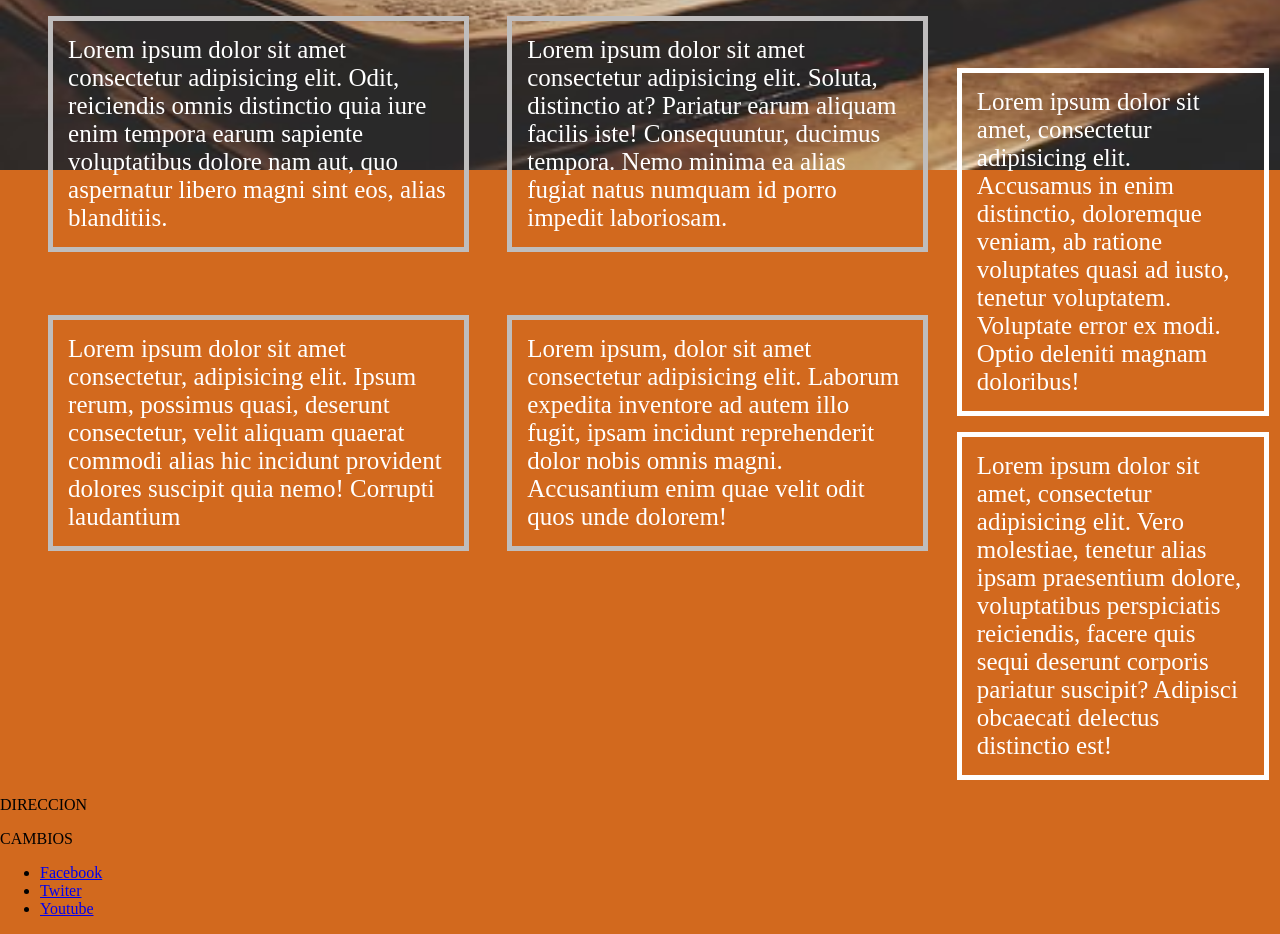
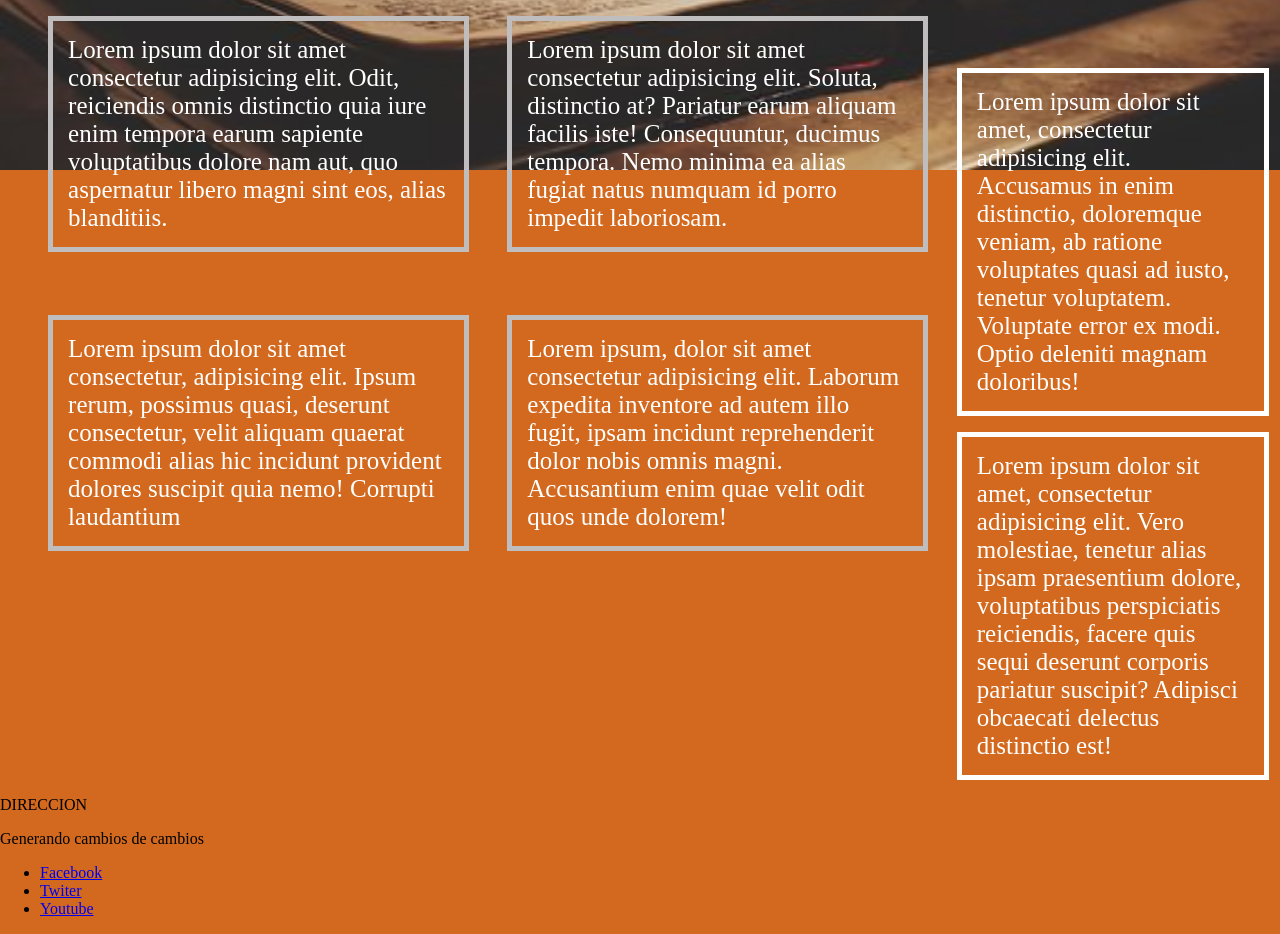
Before and after one commit to erickver/cursFront, a plain HTML site: page index.html in a window 1280 px wide. Shown: the part 708-1642 px from the top of the page. Drawn offline with Linux system fonts and the light colour scheme.

Commit message:
Cambio de footer

```diff
--- a/index.html
+++ b/index.html
@@ -47,7 +47,7 @@
 <footer>
 <div>
     <p class="">DIRECCION</p>
-    <p class="">CAMBIOS</p>
+    <p class="">Generando cambios de cambios</p>
 </div>
 <div class="">
     <ul>
```
